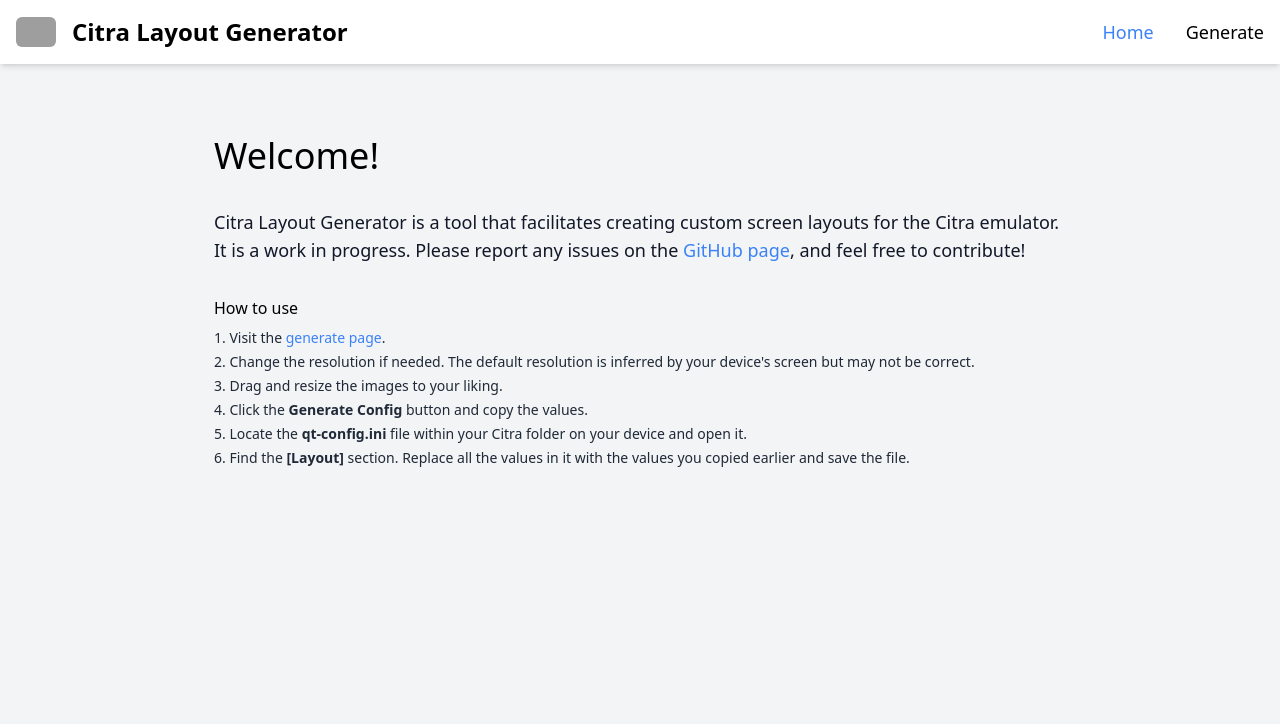
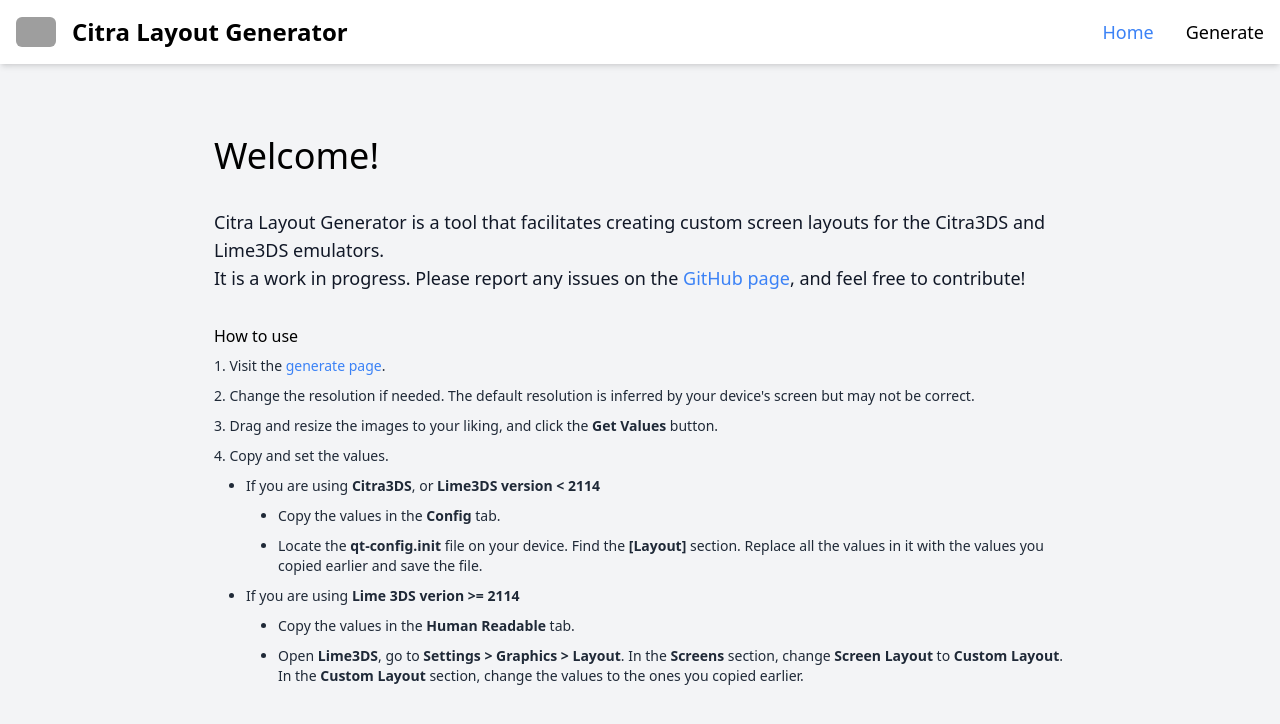
Before and after one commit to dnlgrwd87/citra-screen-layout-generator, a Next.js app: page / in a window 1280 px wide. Shown: the top 724 px of the page. Built offline with nearby package versions, Linux system fonts and the light colour scheme; grey boxes are pictures that could not be loaded.

Commit message:
accomodate lime

```diff
--- a/app/generate/components/ConvigValues.tsx
+++ /dev/null
@@ -1,74 +0,0 @@
-'use client';
-
-import { ScreenData } from '../../types';
-import CopyButton from '../../components/CopyButton';
-
-interface Props {
-    topScreen: ScreenData;
-    bottomScreen: ScreenData;
-}
-
-export default function ConfigValues({ topScreen, bottomScreen }: Props) {
-    const getScreenData = ({ x, y, width, height }: ScreenData) => {
-        const top = y;
-        const bottom = y + height;
-        const left = x;
-        const right = x + width;
-
-        // We divide by display scale to get actual values, since we multiplied by it initially.
-        return {
-            top: Math.round(top),
-            bottom: Math.round(bottom),
-            left: Math.round(left),
-            right: Math.round(right),
-        };
-    };
-
-    const getConfigValues = () => {
-        const top = getScreenData(topScreen);
-        const bottom = getScreenData(bottomScreen);
-
-        return [
-            'custom_layout=true',
-            `custom_top_top=${top.top}`,
-            `custom_top_bottom=${top.bottom}`,
-            `custom_top_left=${top.left}`,
-            `custom_top_right=${top.right}`,
-            `custom_bottom_top=${bottom.top}`,
-            `custom_bottom_bottom=${bottom.bottom}`,
-            `custom_bottom_left=${bottom.left}`,
-            `custom_bottom_right=${bottom.right}`,
-            'custom_layout\\default=false',
-            'custom_top_left\\default=false',
-            'custom_top_top\\default=false',
-            'custom_top_right\\default=false',
-            'custom_top_bottom\\default=false',
-            'custom_bottom_left\\default=false',
-            'custom_bottom_top\\default=false',
-            'custom_bottom_right\\default=false',
-            'custom_bottom_bottom\\default=false',
-        ];
-    };
-
-    const copyText = getConfigValues().join('\n');
-
-    return (
-        <div className="flex flex-col gap-8 text-sm pt-4">
-            <pre className="bg-gray-200 p-7 rounded-md shadow-md">
-                {getConfigValues().map((val) => (
-                    <p key={val}>{val}</p>
-                ))}
-            </pre>
-            <CopyButton
-                sx={{
-                    alignSelf: 'center',
-                    width: '60%',
-                }}
-                copyText={copyText}
-                successMessage="Successfully copied config values"
-            >
-                Copy Values
-            </CopyButton>
-        </div>
-    );
-}
--- a/app/generate/components/GenerageConfigButton.tsx
+++ b/app/generate/components/GetValuesButton.tsx
@@ -1,7 +1,7 @@
 import { Button, ButtonProps } from '@mui/material';
 import { useState } from 'react';
 import CustomModal from '../../components/CustomModal';
-import ConfigValues from '../../generate/components/ConvigValues';
+import ScreenDisplayValues from './ScreenDisplayValues';
 import { ScreenData } from '../../types';
 
 interface Props extends ButtonProps {
@@ -17,7 +17,7 @@
     return (
         <>
             <Button {...buttonProps} onClick={() => setShowModal(true)}>
-                Generate Config
+                Get Values
             </Button>
             <CustomModal
                 open={showModal}
@@ -26,7 +26,7 @@
                     paddingTop: '20px',
                 }}
             >
-                <ConfigValues topScreen={topScreen} bottomScreen={bottomScreen} />
+                <ScreenDisplayValues topScreen={topScreen} bottomScreen={bottomScreen} />
             </CustomModal>
         </>
     );
--- a/app/generate/components/LayoutContainer.tsx
+++ b/app/generate/components/LayoutContainer.tsx
@@ -8,8 +8,8 @@
 import { InitialState, Resolution, ScreenData } from '../../types';
 import { getDefaultScreenData, getShareUrl } from '../../utils';
 import GameSelector from '../components/GameSelector';
-import GenerateConfigButton from '../components/GenerageConfigButton';
 import { useResolutionContext } from '../contexts/resolutionContext';
+import GetValuesButton from './GetValuesButton';
 import ResolutionSelector from './ResolutionSelector';
 import Screen from './Screen';
 
@@ -70,7 +70,7 @@
                         <div className="min-w-60">
                             <GameSelector defaultGame={game} onChange={setGame} />
                         </div>
-                        <GenerateConfigButton
+                        <GetValuesButton
                             className="shrink-0 h-full"
                             topScreen={topScreen}
                             bottomScreen={bottomScreen}
@@ -88,7 +88,7 @@
                 <div className="flex flex-col gap-3">
                     <div className="flex items-center self-center gap-2 text-sm text-gray-700">
                         <TipsAndUpdatesIcon fontSize="small" />
-                        Right click a screen to quickly position it
+                        Right click a screen for quick actions.
                     </div>
 
                     <Box
--- a/app/generate/components/Screen.tsx
+++ b/app/generate/components/Screen.tsx
@@ -1,3 +1,4 @@
+import { getDisplayValues } from '@/app/utils';
 import { Menu, MenuItem } from '@mui/material';
 import Image from 'next/image';
 import React, { useEffect, useRef, useState } from 'react';
@@ -12,7 +13,7 @@
 }
 
 export default function Screen(props: Props) {
-    const [showDebug, setShowDebug] = useState(false);
+    const [showValues, setShowValues] = useState(false);
     const [contextMenu, setContextMenu] = useState<{
         mouseX: number;
         mouseY: number;
@@ -35,6 +36,7 @@
 
     const handleContextMenu = (event: React.MouseEvent) => {
         event.preventDefault();
+
         setContextMenu(
             contextMenu === null
                 ? {
@@ -87,31 +89,27 @@
         props.onChange({ x, y });
     };
 
-    const renderDebug = () => {
-        const x = Math.round(props.screenData.x);
-        const y = Math.round(props.screenData.y);
-        const width = Math.round(props.screenData.width);
-        const height = Math.round(props.screenData.height);
-        const top = Math.round(y);
-        const bottom = Math.round(y + height);
-        const left = Math.round(x);
-        const right = Math.round(x + width);
+    const renderValues = () => {
+        const values = getDisplayValues(props.screenData);
+        const fontSize = `${(1 / displayScale) * 0.8}rem`;
 
         return (
             <div
-                className="flex flex-col h-full w-full bg-white items-center justify-center border-2 border-green-500 scale"
-                style={{ fontSize: '1.8rem' }}
+                className="flex flex-col h-full w-full bg-white items-center justify-center"
+                style={{ fontSize }}
             >
+                <pre>
                     <p>
-                    x: {x}, y: {y}
+                        width: {values.width}, height: {values.height}
                     </p>
                     <p>
-                    {width} x {height}
+                        x: {values.x}, y: {values.y}
                     </p>
-                <p>top: {top}</p>
-                <p>bottom: {bottom}</p>
-                <p>left: {left}</p>
-                <p>right: {right}</p>
+                    <p>top: {values.top}</p>
+                    <p>bottom: {values.bottom}</p>
+                    <p>left: {values.left}</p>
+                    <p>right: {values.right}</p>
+                </pre>
             </div>
         );
     };
@@ -144,7 +142,7 @@
                 onContextMenu={handleContextMenu}
                 style={{ cursor: 'move' }}
             >
-                {showDebug ? renderDebug() : renderScreen()}
+                {showValues ? renderValues() : renderScreen()}
                 <Menu
                     open={contextMenu !== null}
                     onClose={onMenuClose}
@@ -165,16 +163,14 @@
                 >
                     <MenuItem onClick={() => onCenter(centerX)}>Center X-Axis</MenuItem>
                     <MenuItem onClick={() => onCenter(centerY)}>Center Y-Axis</MenuItem>
-                    {process.env.NODE_ENV === 'development' && (
                     <MenuItem
                         onClick={() => {
-                                setShowDebug((debug) => !debug);
+                            setShowValues((debug) => !debug);
                             onMenuClose();
                         }}
                     >
-                            Toggle Debug
+                        {showValues ? 'Hide' : 'Show'} Values
                     </MenuItem>
-                    )}
                 </Menu>
             </div>
         </Rnd>
--- /dev/null
+++ b/app/generate/components/ScreenDisplayValues.tsx
@@ -0,0 +1,99 @@
+'use client';
+
+import { ToggleButton, ToggleButtonGroup } from '@mui/material';
+import { useState } from 'react';
+import CopyButton from '../../components/CopyButton';
+import { ScreenData } from '../../types';
+import { getDisplayValues } from '../../utils';
+
+interface Props {
+    topScreen: ScreenData;
+    bottomScreen: ScreenData;
+}
+
+type DisplayType = 'config' | 'human';
+
+export default function ScreenDisplayValues({ topScreen, bottomScreen }: Props) {
+    const getValues = (): string[] => {
+        const top = getDisplayValues(topScreen);
+        const bottom = getDisplayValues(bottomScreen);
+
+        return [
+            `Top X Position: ${top.x}`,
+            `Top Y Position: ${top.y}`,
+            `Top Width: ${top.width}`,
+            `Top Height: ${top.height}`,
+            `Bottom X Position: ${bottom.x}`,
+            `Bottom Y Position: ${bottom.y}`,
+            `Bottom Width: ${bottom.width}`,
+            `Bottom Height: ${bottom.height}`,
+        ];
+    };
+
+    const getConfigValues = (): string[] => {
+        const top = getDisplayValues(topScreen);
+        const bottom = getDisplayValues(bottomScreen);
+
+        return [
+            'custom_layout=true',
+            `custom_top_top=${top.top}`,
+            `custom_top_bottom=${top.bottom}`,
+            `custom_top_left=${top.left}`,
+            `custom_top_right=${top.right}`,
+            `custom_bottom_top=${bottom.top}`,
+            `custom_bottom_bottom=${bottom.bottom}`,
+            `custom_bottom_left=${bottom.left}`,
+            `custom_bottom_right=${bottom.right}`,
+            'custom_layout\\default=false',
+            'custom_top_left\\default=false',
+            'custom_top_top\\default=false',
+            'custom_top_right\\default=false',
+            'custom_top_bottom\\default=false',
+            'custom_bottom_left\\default=false',
+            'custom_bottom_top\\default=false',
+            'custom_bottom_right\\default=false',
+            'custom_bottom_bottom\\default=false',
+        ];
+    };
+
+    const [displayType, setDisplayType] = useState<DisplayType>('config');
+    const [displayValues, setDisplayValues] = useState(getConfigValues());
+
+    const onDisplayTypeChange = (_: React.MouseEvent<HTMLElement>, displayType: DisplayType) => {
+        setDisplayType(displayType);
+        setDisplayValues(displayType === 'config' ? getConfigValues() : getValues());
+    };
+
+    return (
+        <div className="flex flex-col gap-8 text-sm pt-4 min-w-96">
+            <ToggleButtonGroup
+                color="primary"
+                value={displayType}
+                exclusive
+                onChange={onDisplayTypeChange}
+                aria-label="Display Type"
+                sx={{
+                    height: 35,
+                }}
+            >
+                <ToggleButton value="config">Config</ToggleButton>
+                <ToggleButton value="human">Human Readable</ToggleButton>
+            </ToggleButtonGroup>
+            <pre className="bg-gray-200 p-7 rounded-md shadow-md">
+                {displayValues.map((val) => (
+                    <p key={val}>{val}</p>
+                ))}
+            </pre>
+            <CopyButton
+                sx={{
+                    alignSelf: 'center',
+                    width: '60%',
+                }}
+                copyText={displayValues.join('\n')}
+                successMessage="Successfully copied values"
+            >
+                Copy Values
+            </CopyButton>
+        </div>
+    );
+}
--- a/app/page.tsx
+++ b/app/page.tsx
@@ -7,8 +7,8 @@
                 <h1 className="mb-8 text-4xl">Welcome!</h1>
                 <div className="mb-8 text-lg font-medium text-gray-900">
                     <div>
-                        Citra Layout Generator is a tool that facilitates creating custom screen layouts
-                        for the Citra emulator.
+                        Citra Layout Generator is a tool that facilitates creating custom screen
+                        layouts for the Citra3DS and Lime3DS emulators.
                     </div>
                     <div>
                         It is a work in progress. Please report any issues on the{' '}
@@ -22,7 +22,7 @@
                     </div>
                 </div>
                 <div className="text-md mb-2 font-medium">How to use</div>
-                <ul className="space-y-1 text-gray-800 list-decimal list-inside text-sm">
+                <ul className="space-y-2.5 text-gray-800 list-decimal list-inside text-sm">
                     <li>
                         Visit the{' '}
                         <Link href="/generate" className="text-blue-500">
@@ -35,17 +35,45 @@
                             "Change the resolution if needed. The default resolution is inferred by your device's screen but may not be correct."
                         }
                     </li>
-                    <li>Drag and resize the images to your liking.</li>
                     <li>
-                        Click the <b>Generate Config</b> button and copy the values.
+                        Drag and resize the images to your liking, and click the <b>Get Values</b>{' '}
+                        button.
                     </li>
                     <li>
-                        Locate the <b>qt-config.ini</b> file within your Citra folder on your device
-                        and open it.
-                    </li>
-                    <li>
-                        Find the <b>[Layout]</b> section. Replace all the values in it with the
-                        values you copied earlier and save the file.
+                        Copy and set the values.
+                        <ul className="list-disc pt-2.5 pl-8 space-y-2.5">
+                            <li>
+                                If you are using <b>Citra3DS</b>, or{' '}
+                                <b>Lime3DS version {'<'} 2114</b>
+                                <ul className="list-disc pt-2.5 pl-8 space-y-2.5">
+                                    <li>
+                                        Copy the values in the <b>Config</b> tab.
+                                    </li>
+                                    <li>
+                                        Locate the <b>qt-config.init</b> file on your device. Find
+                                        the <b>[Layout]</b> section. Replace all the values in it
+                                        with the values you copied earlier and save the file.
+                                    </li>
+                                </ul>
+                            </li>
+                        </ul>
+                        <ul className="list-disc pt-2.5 pl-8 space-y-2.5">
+                            <li>
+                                If you are using <b>Lime 3DS verion {'>='} 2114</b>
+                                <ul className="list-disc pt-2.5 pl-8 space-y-2.5">
+                                    <li>
+                                        Copy the values in the <b>Human Readable</b> tab.
+                                    </li>
+                                    <li>
+                                        Open <b>Lime3DS</b>, go to{' '}
+                                        <b>{'Settings > Graphics > Layout'}</b>. In the{' '}
+                                        <b>Screens</b> section, change <b>Screen Layout</b> to{' '}
+                                        <b>Custom Layout</b>. In the <b>Custom Layout</b> section,
+                                        change the values to the ones you copied earlier.
+                                    </li>
+                                </ul>
+                            </li>
+                        </ul>
                     </li>
                 </ul>
             </div>
--- a/app/utils.ts
+++ b/app/utils.ts
@@ -151,3 +151,20 @@
         },
     };
 };
+
+export const getDisplayValues = ({ x, y, width, height }: ScreenData) => {
+    const bottom = y + height;
+    const right = x + width;
+
+    // We divide by display scale to get actual values, since we multiplied by it initially.
+    return {
+        x: Math.round(x),
+        y: Math.round(y),
+        width: Math.round(width),
+        height: Math.round(height),
+        top: Math.round(y),
+        bottom: Math.round(bottom),
+        left: Math.round(x),
+        right: Math.round(right),
+    };
+};
```
Lines whose indentation alone changed are shown as unchanged.
